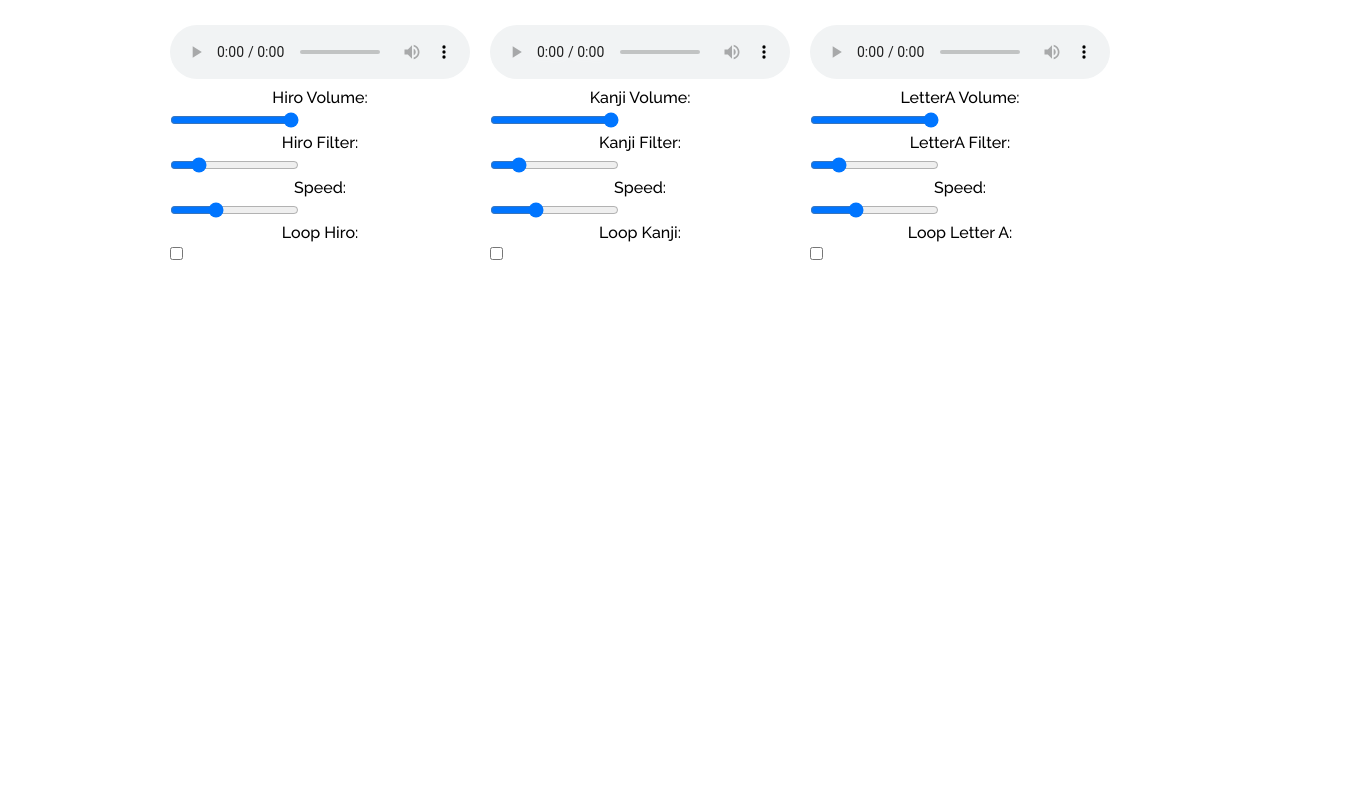
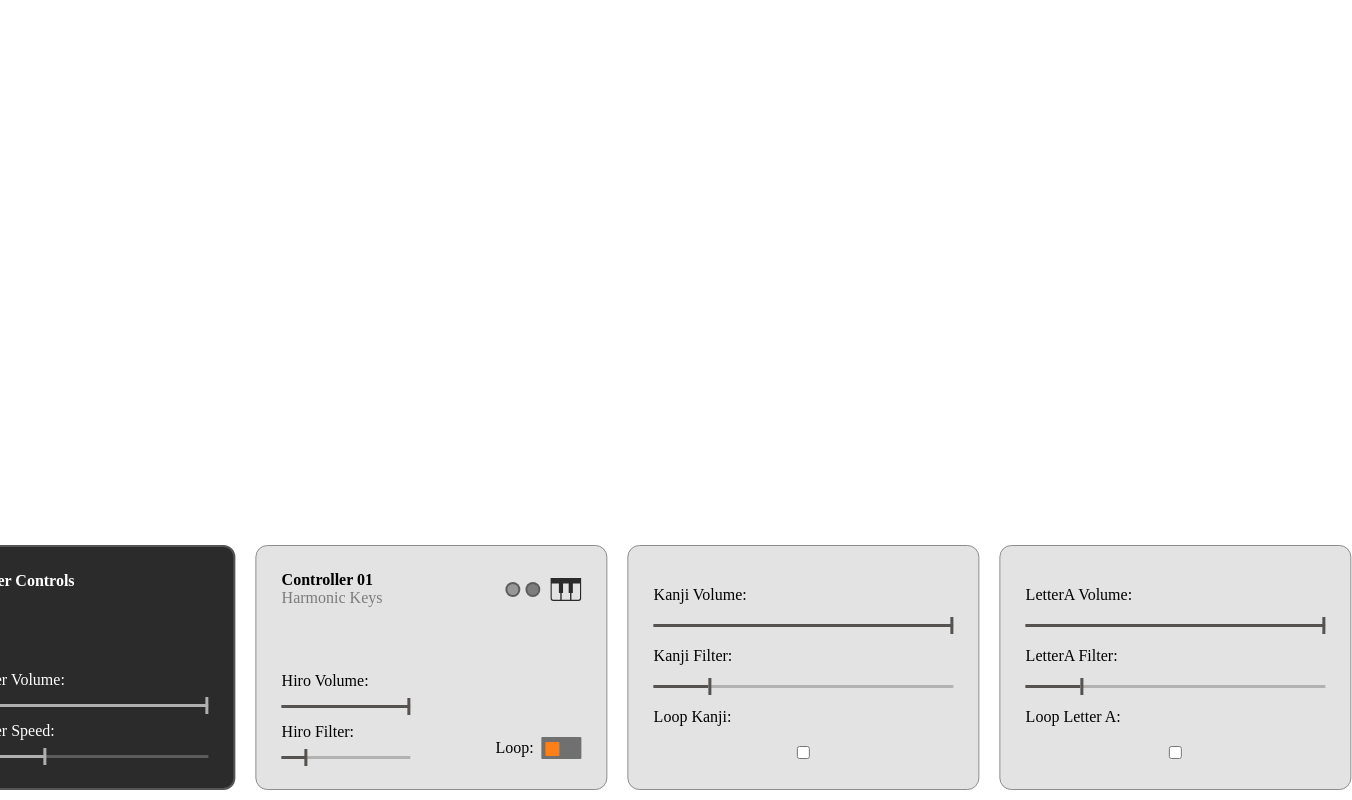
Before and after one commit to bixdox/bixdox.github.io, a plain HTML site: page index.html in a window 1280 px wide. Shown: the whole page, 1352 px wide, since content can reach past the window. Drawn offline with Linux system fonts and the light colour scheme; a script that the page names is missing; a web font is replaced by a local one.

Commit message:
UI version 1

```diff
--- a/index.html
+++ b/index.html
@@ -7,40 +7,7 @@
     <title>AR Audio Manipulation</title>
     <script src="https://aframe.io/releases/1.2.0/aframe.min.js"></script>
     <script src="https://rawgit.com/jeromeetienne/ar.js/1.7.2/aframe/build/aframe-ar.min.js"></script>
-    <style>
-        @import url('https://fonts.googleapis.com/css2?family=Bruno+Ace&family=Raleway:ital,wght@0,100..900;1,100..900&display=swap');
-
-        .controls {
-            position: absolute;
-            top: 10px;
-            left: 50%;
-            transform: translateX(-50%);
-            background: rgba(255, 255, 255, 0.8);
-            padding: 15px;
-            border-radius: 10px;
-            text-align: center;
-            display: flex;
-            flex-direction: row;
-            gap: 20px;
-        }
-
-        .sampleBox {
-            flex-direction: column;
-        }
-
-        .controls label,
-        .controls input {
-            display: block;
-            margin: 5px 0;
-            font-family: Raleway;
-            font-weight: 500;
-        }
-
-        .a-loader-title,
-        .a-loader {
-            display: none !important;
-        }
-    </style>
+    <link rel="stylesheet" href="styles.css">
 </head>
 
 <body style="margin: 0; overflow: hidden;">
@@ -61,17 +28,48 @@
     </a-scene>
 
     <div class="controls">
+        <div class="sampleBoxMaster">
+            <p>Master Controls</p>
+            <div><label for="masterVolume">Master Volume:</label>
+                <input type="range" id="masterVolume" min="0" max="1" step="0.01" value="1">
+                <label for="masterSpeed">Master Speed:</label>
+                <input type="range" id="masterSpeed" min="0.5" max="2" step="0.1" value="1">
+            </div>
+        </div>
         <div class="sampleBox">
+            <div class="headline">
+                <div>
+                    <p>Controller 01</p>
+                    <p class="typeName">Harmonic Keys</p>
+                </div>
+                <div class="nextToEach">
+                    <div class="circle-container">
+                        <div id="circle1" class="circle filled"></div>
+                        <div id="circle2" class="circle"></div>
+                    </div>
+                    <svg xmlns="http://www.w3.org/2000/svg" width="31" height="23" viewBox="0 0 31 23" fill="none">
+                        <path
+                            d="M31 0H0V20.2212C0 21.7556 1.27267 23 2.84202 23H28.1537C29.723 23 30.9957 21.7556 30.9957 20.2212V5.44836V0H31ZM18.3119 5.44836V15.004H19.7007V21.6505H11.295V15.004H12.6838V5.44836H18.3119ZM1.38016 20.2212V5.44836H8.52177V15.004H9.91484V21.6505H2.84202C2.038 21.6505 1.38016 21.0073 1.38016 20.2212ZM29.6155 20.2212C29.6155 21.0073 28.9577 21.6505 28.1537 21.6505H21.0809V15.004H22.4696V5.44836H29.6155V20.2212Z"
+                            fill="#2B2B2B" />
+                    </svg>
+                </div>
+            </div>
             <audio id="audioHiro" src="sound_1.mp3" controls preload="auto"></audio>
-            <label for="volumeHiro">Hiro Volume:</label>
-            <input type="range" id="volumeHiro" min="0" max="1" step="0.1" value="1">
-            <label for="filterHiro">Hiro Filter:</label>
-            <input type="range" id="filterHiro" min="100" max="5000" step="100" value="1000">
-            <label for="speedHiro">Speed:</label>
-            <input type="range" id="speedHiro" min="0.5" max="2" step="0.1" value="1">
-            <label for="loopHiro">Loop Hiro:</label>
-            <input type="checkbox" id="loopHiro">
-
+            <div class="inputRow">
+                <div>
+                    <label for="volumeHiro">Hiro Volume:</label>
+                    <input type="range" id="volumeHiro" min="0" max="1" step="0.1" value="1">
+                    <label for="filterHiro">Hiro Filter:</label>
+                    <input type="range" id="filterHiro" min="100" max="5000" step="100" value="1000">
+                </div>
+                <div style="display: flex; align-items: center; gap: 0.5em;">
+                    <label class="specialLabel">Loop:</label>
+                    <label class="toggleSwitch">
+                        <input type="checkbox" id="loopHiro">
+                        <span class="slider"></span>
+                    </label>
+                </div>
+            </div>
         </div>
 
         <div class="sampleBox">
@@ -80,8 +78,6 @@
             <input type="range" id="volumeKanji" min="0" max="1" step="0.1" value="1">
             <label for="filterKanji">Kanji Filter:</label>
             <input type="range" id="filterKanji" min="100" max="5000" step="100" value="1000">
-            <label for="speedKanji">Speed:</label>
-            <input type="range" id="speedKanji" min="0.5" max="2" step="0.1" value="1">
             <label for="loopKanji">Loop Kanji:</label>
             <input type="checkbox" id="loopKanji">
 
@@ -93,17 +89,55 @@
             <input type="range" id="volumeLetterA" min="0" max="1" step="0.1" value="1">
             <label for="filterLetterA">LetterA Filter:</label>
             <input type="range" id="filterLetterA" min="100" max="5000" step="100" value="1000">
-            <label for="speedLetterA">Speed:</label>
-            <input type="range" id="speedLetterA" min="0.5" max="2" step="0.1" value="1">
             <label for="loopLetterA">Loop Letter A:</label>
             <input type="checkbox" id="loopLetterA">
 
         </div>
     </div>
+    <script>
+        function updateSliderFillDark(slider) {
+            const percent = 100 * (slider.value - slider.min) / (slider.max - slider.min);
+            slider.style.background = `linear-gradient(to right, #AFAFAF 0%, #AFAFAF ${percent}%, #5C5C5C ${percent}%, #5C5C5C 100%)`;
+        }
+
+        document.querySelectorAll('.sampleBoxMaster input[type="range"]').forEach(slider => {
+            updateSliderFillDark(slider);
+            slider.addEventListener('input', () => updateSliderFillDark(slider));
+        });
+
+    </script>
+    <script>
+        function updateSliderFillLight(slider) {
+            const percent = 100 * (slider.value - slider.min) / (slider.max - slider.min);
+            slider.style.background = `linear-gradient(to right, #55524F 0%, #55524F ${percent}%, #B2B2B2 ${percent}%, #B2B2B2 100%)`;
+        }
+
+        document.querySelectorAll('.sampleBox input[type="range"]').forEach(slider => {
+            updateSliderFillLight(slider);
+            slider.addEventListener('input', () => updateSliderFillLight(slider));
+        });
+    </script>
+
+    <script>
+        let isActive = true; // Control animation with this boolean
+
+        const circle1 = document.getElementById('circle1');
+        const circle2 = document.getElementById('circle2');
+
+        function toggleCircles() {
+            if (!isActive) return;
+
+            circle1.classList.toggle('filled');
+            circle2.classList.toggle('filled');
+        }
+
+        setInterval(toggleCircles, 1000);
+    </script>
 
     <script>
         const audioContext = new (window.AudioContext || window.webkitAudioContext)();
         let isAudioSetup = false;
+        let masterGainNode;
 
         const audioHiro = document.getElementById("audioHiro");
         const audioKanji = document.getElementById("audioKanji");
@@ -120,28 +154,26 @@
         const loopHiroControl = document.getElementById("loopHiro");
         const loopKanjiControl = document.getElementById("loopKanji");
         const loopLetterAControl = document.getElementById("loopLetterA");
+        const masterVolumeControl = document.getElementById("masterVolume");
+        const masterSpeedControl = document.getElementById("masterSpeed");
 
 
 
         let hiroSource, kanjiSource, letterASource, gainNodeHiro, gainNodeKanji, gainNodeLetterA, filterHiro, filterKanji, filterLetterA;
 
-
-
-
         function setupAudioNodes() {
             if (isAudioSetup) return;
 
-            // Create audio source elements
+            masterGainNode = audioContext.createGain();
+
             hiroSource = audioContext.createMediaElementSource(audioHiro);
             kanjiSource = audioContext.createMediaElementSource(audioKanji);
             letterASource = audioContext.createMediaElementSource(audioLetterA);
 
-            // Create gain nodes (volume control)
             gainNodeHiro = audioContext.createGain();
             gainNodeKanji = audioContext.createGain();
             gainNodeLetterA = audioContext.createGain();
 
-            // Create low-pass filters (frequency control)
             filterHiro = audioContext.createBiquadFilter();
             filterHiro.type = "lowpass";
             filterHiro.frequency.value = 1000;
@@ -154,14 +186,15 @@
             filterLetterA.type = "lowpass";
             filterLetterA.frequency.value = 1000;
 
-
-            // Connect the audio chain
-            hiroSource.connect(filterHiro).connect(gainNodeHiro).connect(audioContext.destination);
-            kanjiSource.connect(filterKanji).connect(gainNodeKanji).connect(audioContext.destination);
-            letterASource.connect(filterLetterA).connect(gainNodeLetterA).connect(audioContext.destination);
+            // Connect each source to its gain/filter, then to master gain, then to destination
+            hiroSource.connect(filterHiro).connect(gainNodeHiro).connect(masterGainNode);
+            kanjiSource.connect(filterKanji).connect(gainNodeKanji).connect(masterGainNode);
+            letterASource.connect(filterLetterA).connect(gainNodeLetterA).connect(masterGainNode);
+            masterGainNode.connect(audioContext.destination);
 
             isAudioSetup = true;
         }
+
 
         async function ensureAudioContextRunning() {
             if (audioContext.state === "suspended") {
@@ -176,9 +209,10 @@
         }
 
         function applySpeed() {
-            audioHiro.playbackRate = speedHiroControl.value;
-            audioKanji.playbackRate = speedKanjiControl.value;
-            audioLetterA.playbackRate = speedLetterAControl.value;
+            const speed = parseFloat(masterSpeedControl.value);
+            audioHiro.playbackRate = speed * parseFloat(speedHiroControl.value);
+            audioKanji.playbackRate = speed * parseFloat(speedKanjiControl.value);
+            audioLetterA.playbackRate = speed * parseFloat(speedLetterAControl.value);
         }
 
         document.getElementById("markerHiro").addEventListener("markerFound", async () => {
@@ -232,6 +266,15 @@
             }
         });
 
+        masterVolumeControl.addEventListener("input", (e) => {
+            if (masterGainNode) {
+                masterGainNode.gain.value = e.target.value;
+            }
+        });
+
+        masterSpeedControl.addEventListener("input", applySpeed);
+
+
         speedHiroControl.addEventListener("input", applySpeed);
         speedKanjiControl.addEventListener("input", applySpeed);
         speedLetterAControl.addEventListener("input", applySpeed);
--- /dev/null
+++ b/styles.css
@@ -0,0 +1,265 @@
+@import url('https://fonts.googleapis.com/css2?family=Host+Grotesk:ital,wght@0,300..800;1,300..800&family=Inter:ital,opsz,wght@0,14..32,100..900;1,14..32,100..900&display=swap');
+        .controls {
+            position: absolute;
+            bottom: 10px;
+            left: 43%;
+            transform: translateX(-50%);
+            display: flex;
+            flex-direction: row;
+            margin: 0px;
+            gap: 20px;
+            color: #FFF;
+            align-items: stretch;
+        }
+
+        .sampleBox {
+            flex-direction: column;
+            border-radius: 12px;
+            border: 1px solid #8E8D8D;
+            background: #E3E3E3;
+            padding: 25px;
+            display: flex;
+            justify-content: space-between;
+        }
+
+        .sampleBox p{
+            color: #000;
+            font-family: "Host Grotesk";
+            font-size: 1rem;
+            font-style: normal;
+            font-weight: 700;
+            line-height: normal;
+            margin: 0px;
+        }
+
+        .sampleBox .typeName{
+            color: #7B7B7B;
+            font-family: "Host Grotesk";
+            font-size: 1rem;
+            font-style: normal;
+            font-weight: 400;
+            line-height: normal;
+        }
+
+        .sampleBox label{
+            color: #000;
+            font-family: "Host Grotesk";
+            font-size: 1rem;
+            font-style: normal;
+            font-weight: 400;
+            line-height: normal;
+            padding-top: 10px;
+            padding-bottom: 10px;
+        }
+
+        .sampleBox .specialLabel{
+          color: #000;
+            font-family: "Host Grotesk";
+            font-size: 1rem;
+            font-style: normal;
+            font-weight: 400;
+            line-height: normal;
+            padding-top: 0px;
+            padding-bottom: 0px;
+        }
+
+        .headline{
+            display: flex;
+            flex-direction: row;
+            justify-content: space-between;
+            align-items: center;
+        }
+
+
+    .nextToEach{
+        display: flex;
+        flex-direction: row;
+        align-items: center;
+        gap: 10px;
+    }
+
+    svg{
+        display: flex;
+        align-self: flex-start;
+    }
+
+        .inputRow{
+            display: flex;
+            flex-direction: row;
+            align-items: flex-end;
+            justify-content: space-between;
+            width: 100%;
+        }
+
+        .sampleBoxMaster {
+            display: flex;
+            flex-direction: column;
+            border-radius: 12px;
+            border: 2px solid #555;
+            background: #2B2B2B;
+            padding: 25px;
+            font-family: 'Host Grotesk';
+            width: 20%;
+            flex-shrink: 0;
+            justify-content: space-between;
+        }
+
+        .sampleBoxMaster p{
+            color: #FFF;
+            font-family: "Host Grotesk";
+            font-size: 1rem;
+            font-style: normal;
+            font-weight: 700;
+            line-height: normal;
+            margin: 0px;
+            margin-bottom: 10px;
+        }
+
+        .sampleBoxMaster label{
+            color: #FFF;
+            font-family: "Host Grotesk";
+            font-size: 1rem;
+            font-style: normal;
+            font-weight: 400;
+            line-height: normal;
+            padding-top: 10px;
+            padding-bottom: 10px;
+        }
+
+        .controls label,
+        .controls input {
+            display: block;
+            margin: 5px 0;
+            font-family: 'Host Grotesk';
+            font-weight: 500;
+        }
+
+        .a-loader-title,
+        .a-loader {
+            display: none !important;
+        }
+
+        /*Slider dark*/
+
+        .sampleBoxMaster input[type="range"] {
+        -webkit-appearance: none;
+        width: 100%;
+        height: 3px;
+        background: #5C5C5C; /* fallback background */
+        background-size: 100% 100%;
+        background-repeat: no-repeat;
+        outline: none;
+        }
+
+        .sampleBoxMaster input[type="range"]::-webkit-slider-thumb {
+        -webkit-appearance: none;
+        appearance: none;
+        width: 3px;
+        height: 17px; /* Taller for rectangle */
+        background: #AFAFAF;
+        border: none;
+        cursor: pointer;
+        }
+
+         /*Slider light*/
+
+        .sampleBox input[type="range"] {
+        -webkit-appearance: none;
+        width: 100%;
+        min-width: 90px;
+        height: 3px;
+        background: #B2B2B2; /* fallback background */
+        background-size: 100% 100%;
+        background-repeat: no-repeat;
+        outline: none;
+        }
+
+        .sampleBox input[type="range"]::-webkit-slider-thumb {
+        -webkit-appearance: none;
+        appearance: none;
+        width: 3px;
+        height: 17px; /* Taller for rectangle */
+        background: #55524F;
+        border: none;
+        cursor: pointer;
+        }
+
+        audio {
+            height: 0px;
+        }
+
+        /*Toggle*/
+        .toggleSwitch {
+            position: relative;
+            display: inline-block;
+            width: 40px;
+            height: 2px;
+        }
+
+        .toggleSwitch input {
+            opacity: 0;
+            width: 0;
+            height: 0;
+        }
+
+        .toggleSwitch .slider {
+            position: absolute;
+            cursor: pointer;
+            top: 0; left: 0;
+            right: 0; bottom: 0;
+            background-color: #707070;
+            transition: 0.4s;
+            border-radius: 1px;
+        }
+
+        .toggleSwitch .slider:before {
+            position: absolute;
+            content: "";
+            height: 14px; width: 14px;
+            left: 4px; bottom: 3px;
+            background-color: #FF7F17;
+            transition: 0.4s;
+            border-radius: 1px;
+        }
+
+        .toggleSwitch input:checked + .slider {
+            background-color: #FF7F17;
+        }
+
+        .toggleSwitch input:checked + .slider:before {
+            transform: translateX(18px);
+        }
+
+        .toggleSwitch input:checked + .slider:after {
+            position: absolute;
+            transform: translateX(18px);
+            content: "";
+            height: 14px; width: 14px;
+            left: 4px; bottom: 3px;
+            background-color: #FFF;
+            transition: 0.2s;
+            border-radius: 1px;
+        }
+
+        /*Circle animation*/
+
+     .circle-container {
+      display: flex;
+      gap: 5px;
+      justify-content: center;
+      align-items: center;
+    }
+
+    .circle {
+      width: 11px;
+      height: 11px;
+      border-radius: 50%;
+      border: 2px solid #333;
+      background-color: transparent;
+      transition: all 0.3s ease;
+    }
+
+    .filled {
+      background-color: #333;
+      border: 2px solid transparent;
+    }
```
